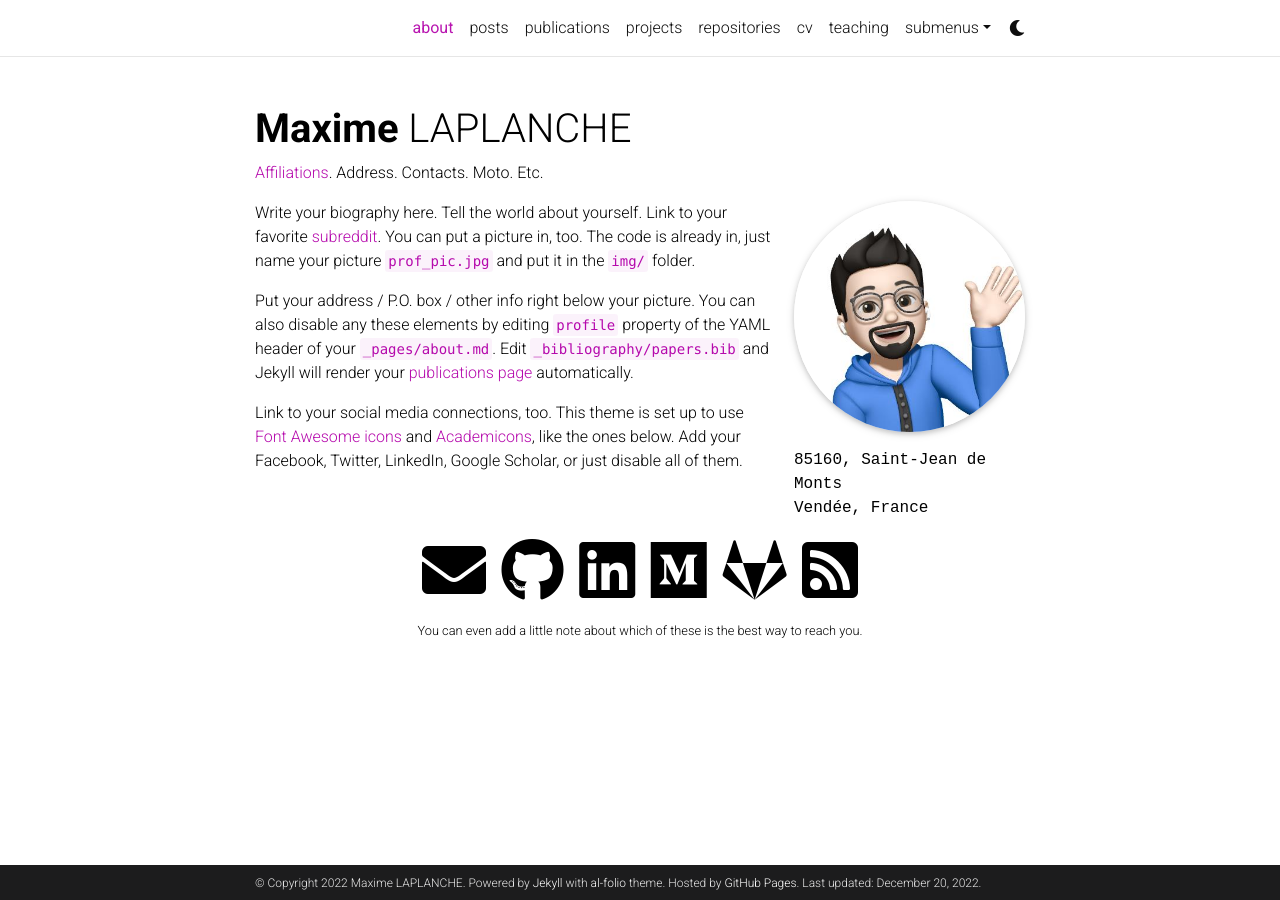
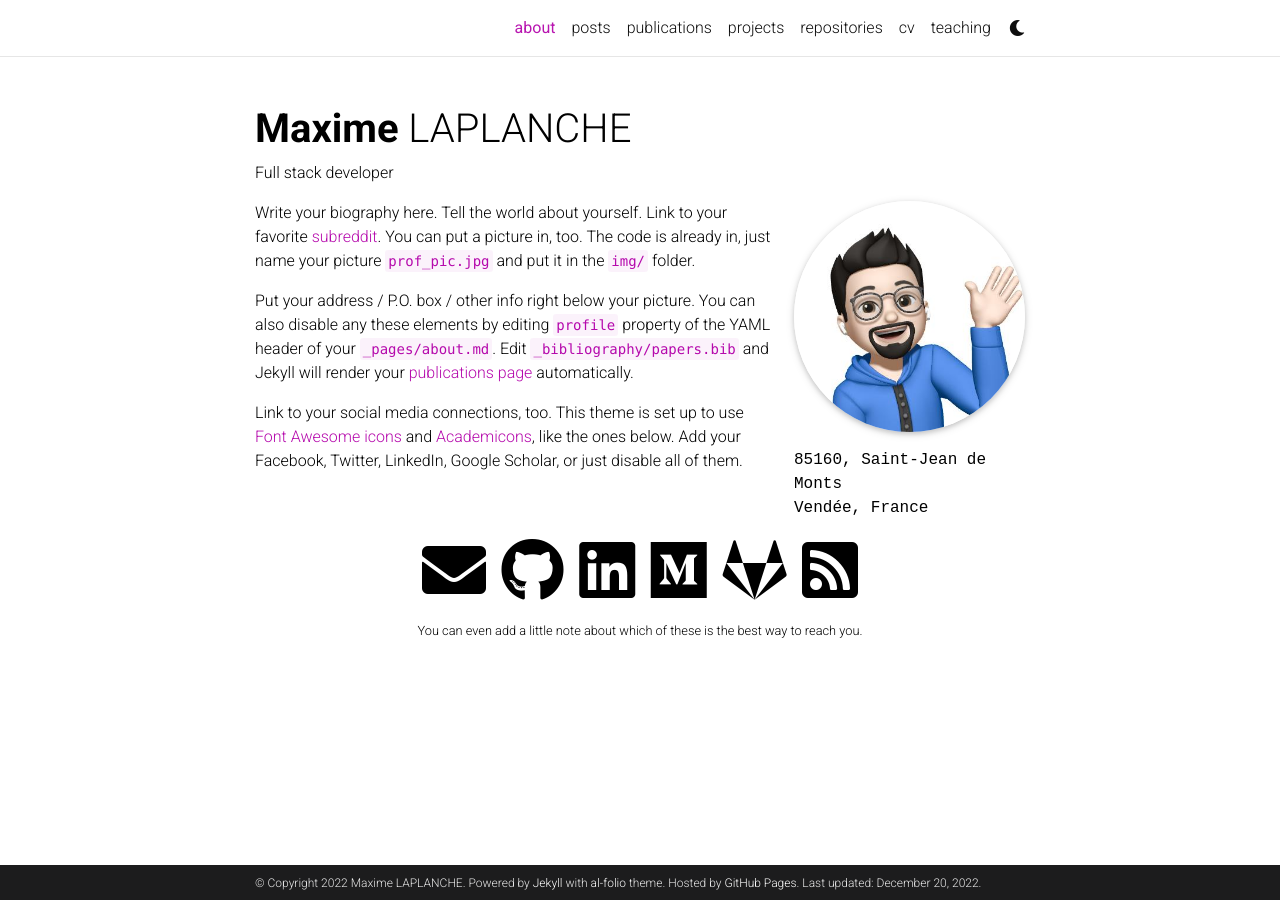
Before and after one commit to LaplancheMaxime/laplanchemaxime.github.io, a Jekyll site: the page built from _pages/about.md, in a window 1280 px wide. Built offline with Jekyll 4.4.1, drawn with Linux system fonts in a browser that asks for light colours; full-size pictures stand in for the smaller copies a plugin makes; comment, search, counter and statistics services are not loaded; a style sheet for code colours, icons or effects is not loaded.

Commit message:
update about page

```diff
--- a/_pages/about.md
+++ b/_pages/about.md
@@ -2,7 +2,7 @@
 layout: about
 title: about
 permalink: /
-subtitle: <a href='#'>Affiliations</a>. Address. Contacts. Moto. Etc.
+subtitle: Full stack developer
 
 profile:
   align: right
```
Also changed, not shown: _pages/cv.md (+1 -1 lines), _pages/dropdown.md (+2 -2 lines).
